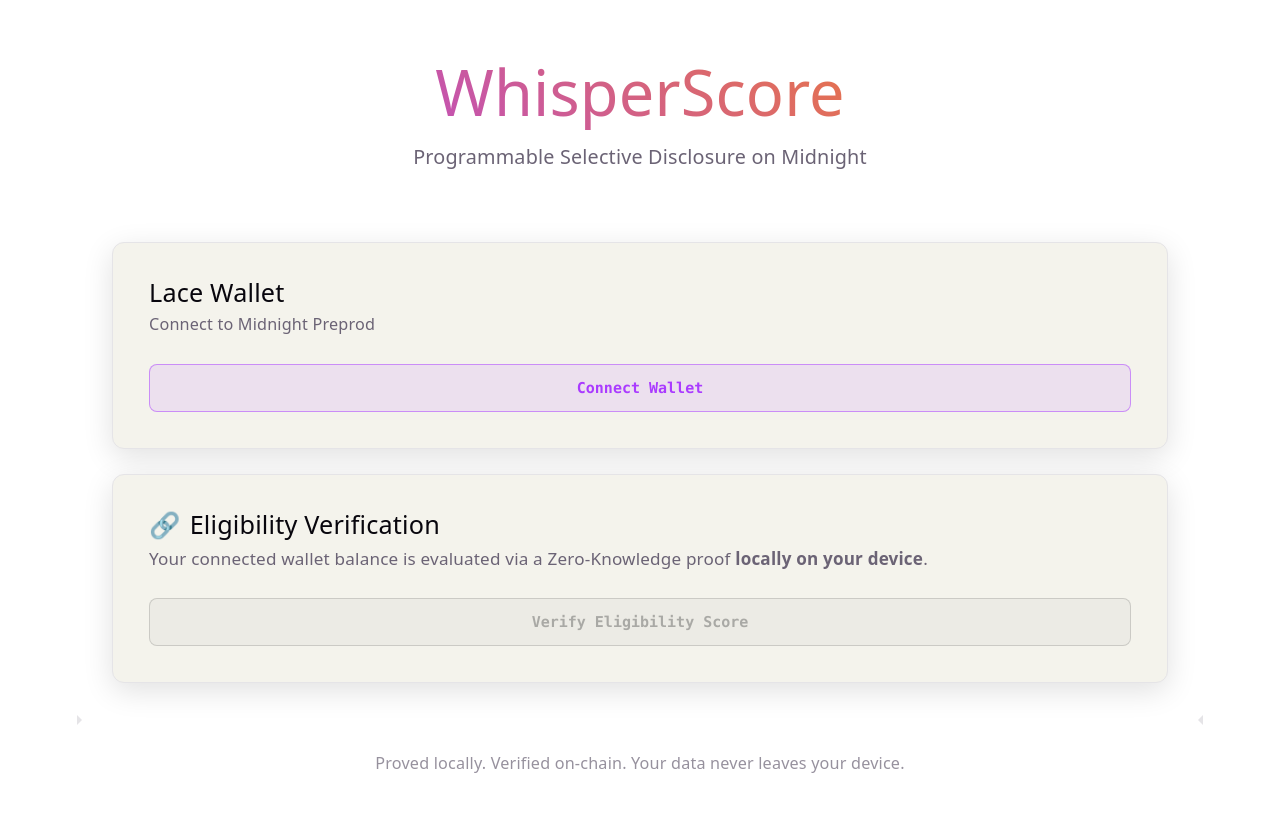
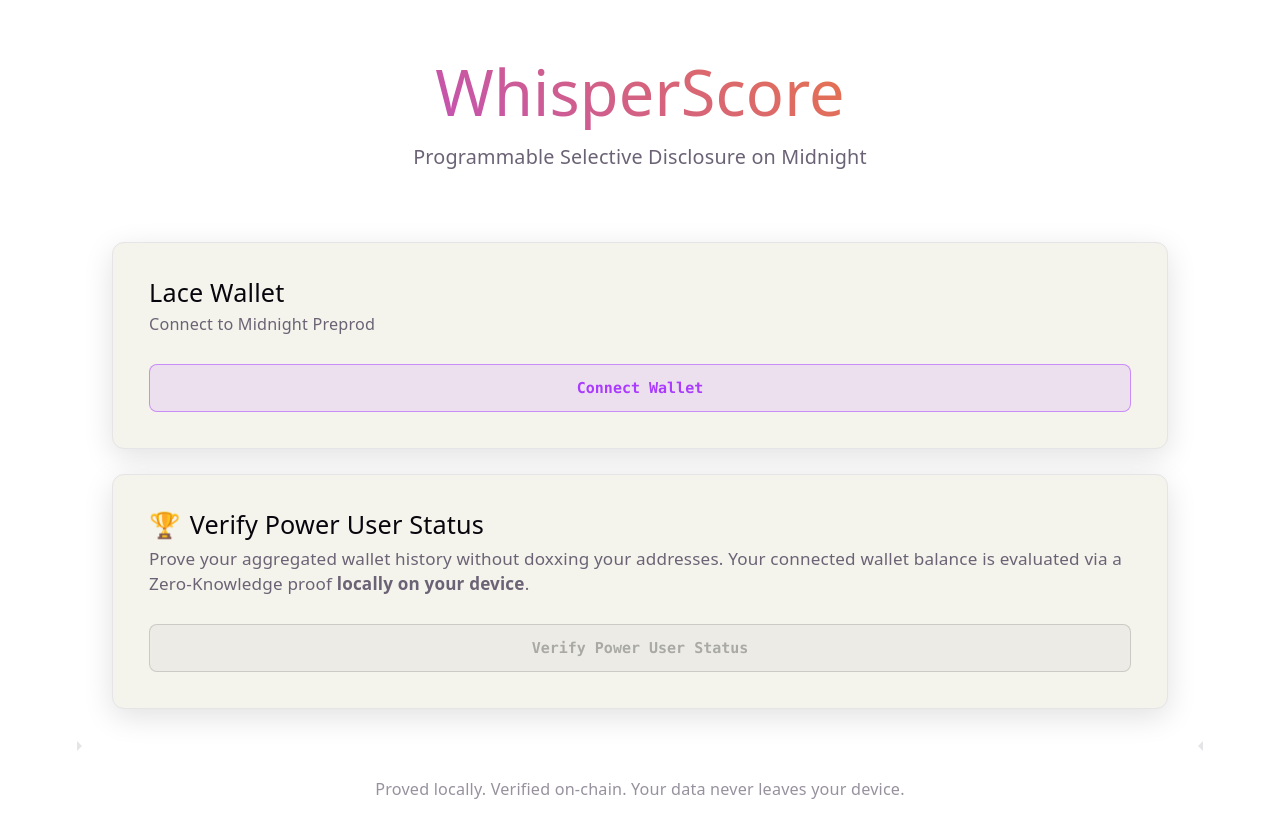
Before and after one commit to GauravKarakoti/WhisperScore, a React (Vite) app in the folder frontend/: page / in a window 1280 px wide. Before the commit the page ends 807 px from the top, so only its background shows below. Built offline with nearby package versions, Linux system fonts and the light colour scheme; what @midnight-ntwrk/compact-runtime would draw is missing.

Commit message:
Power User Update

```diff
--- a/frontend/src/App.tsx
+++ b/frontend/src/App.tsx
@@ -1,5 +1,5 @@
 import { WalletConnect } from './components/WalletConnect';
-import { CircuitCall } from './components/CircuitCall';
+import { VerifyPowerUser } from './components/VerifyPowerUser';
 import './App.css';
 
 function App() {
@@ -18,7 +18,7 @@
         </div>
 
         <div className="card-container">
-          <CircuitCall contractAddress={PREPROD_CONTRACT_ADDRESS} />
+          <VerifyPowerUser contractAddress={PREPROD_CONTRACT_ADDRESS} />
         </div>
       </section>
 
--- a/frontend/src/components/CircuitCall.tsx
+++ b/frontend/src/components/VerifyPowerUser.tsx
@@ -1,13 +1,13 @@
 import React, { useState } from 'react';
 import * as whisperScoreContract from '../contracts/managed/whisper_score/contract/index.js';
 import { findDeployedContract } from '@midnight-ntwrk/midnight-js-contracts';
-import { useMidnight } from '../hooks/useMidnight.tsx';
+import { useMidnight } from '../hooks/useMidnight';
 import { indexerPublicDataProvider } from '@midnight-ntwrk/midnight-js-indexer-public-data-provider';
 import { FetchZkConfigProvider } from '@midnight-ntwrk/midnight-js-fetch-zk-config-provider';
 
 type ProveState = 'idle' | 'fetching' | 'proving' | 'submitting';
 
-export const CircuitCall: React.FC<{ contractAddress: string }> = ({ contractAddress }) => {
+export const VerifyPowerUser: React.FC<{ contractAddress: string }> = ({ contractAddress }) => {
   const [proveState, setProveState] = useState<ProveState>('idle');
   const [txResult, setTxResult] = useState<{ hash: string; result: string } | null>(null);
   const [errorMsg, setErrorMsg] = useState<string | null>(null);
@@ -15,7 +15,7 @@
 
   const { providers } = useMidnight();
 
-  const executeCircuit = async () => {
+  const handleVerify = async () => {
     if (!providers) {
       setErrorMsg("Wallet disconnected. Please connect your Lace wallet to proceed.");
       return;
@@ -128,22 +128,22 @@
       case 'fetching': return 'Fetching Wallet State...';
       case 'proving': return 'Generating ZK Proof...';
       case 'submitting': return 'Submitting to Midnight...';
-      default: return 'Verify Eligibility Score';
+      default: return 'Verify Power User Status';
     }
   };
 
   return (
     <div style={{ padding: '2rem' }}>
       <h3 style={{ marginBottom: '0.5rem', display: 'flex', alignItems: 'center', gap: '0.5rem' }}>
-        <span>🔗</span> Eligibility Verification
+        <span>🏆</span> Verify Power User Status
       </h3>
       <p style={{ color: 'var(--text)', marginBottom: '1.5rem', fontSize: '0.95rem', lineHeight: '1.5' }}>
-        Your connected wallet balance is evaluated via a Zero-Knowledge proof <strong>locally on your device</strong>.
+        Prove your aggregated wallet history without doxxing your addresses. Your connected wallet balance is evaluated via a Zero-Knowledge proof <strong>locally on your device</strong>.
       </p>
 
       <div style={{ display: 'flex', flexDirection: 'column', gap: '1.2rem' }}>
         <button
-          onClick={executeCircuit}
+          onClick={handleVerify}
           disabled={proveState !== 'idle' || !providers}
           className={`action-btn ${proveState !== 'idle' ? 'loading' : ''}`}
         >
@@ -161,7 +161,7 @@
 
       {txResult && (
         <div className="alert alert-success mt-4">
-          <strong>🌐 On-Chain State Updated</strong>
+          <strong>✅ Successfully verified on-chain!</strong>
           <p style={{ marginBottom: '0.5rem' }}>Tx Hash: <span style={{ fontFamily: 'var(--mono)', fontSize: '0.85rem' }}>{txResult.hash}</span></p>
 
           <div
```
Also changed, not shown: 3 other files (tests, documents, lock files or other folders).
